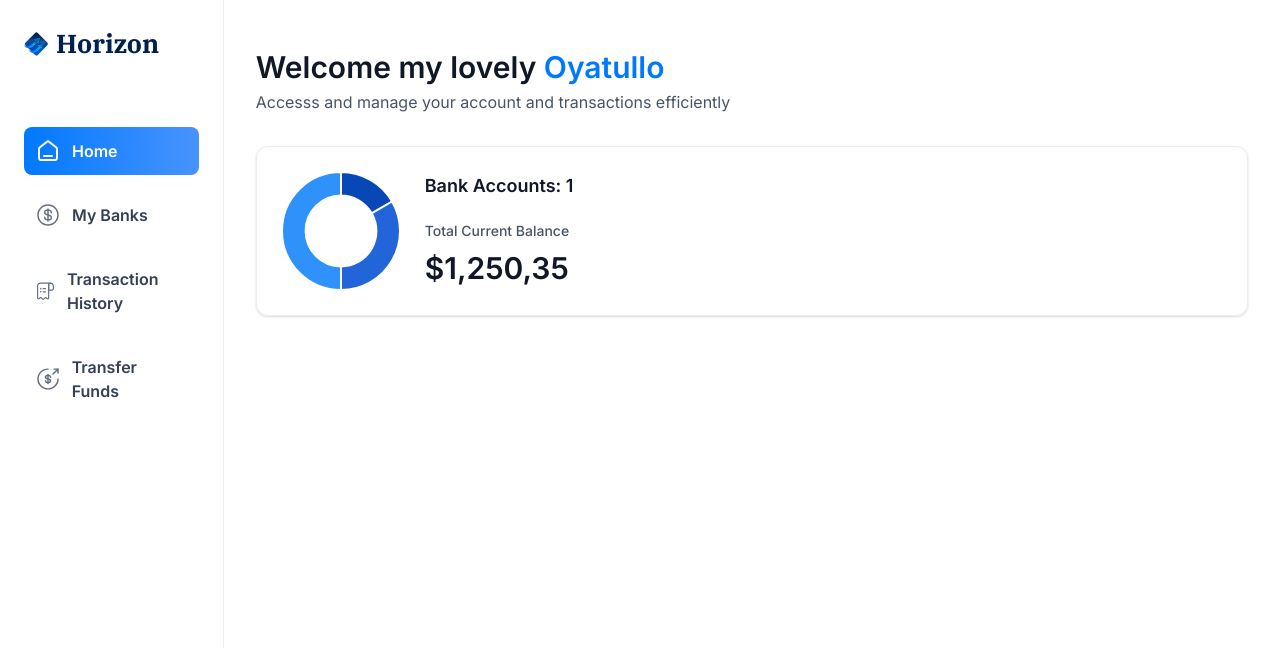
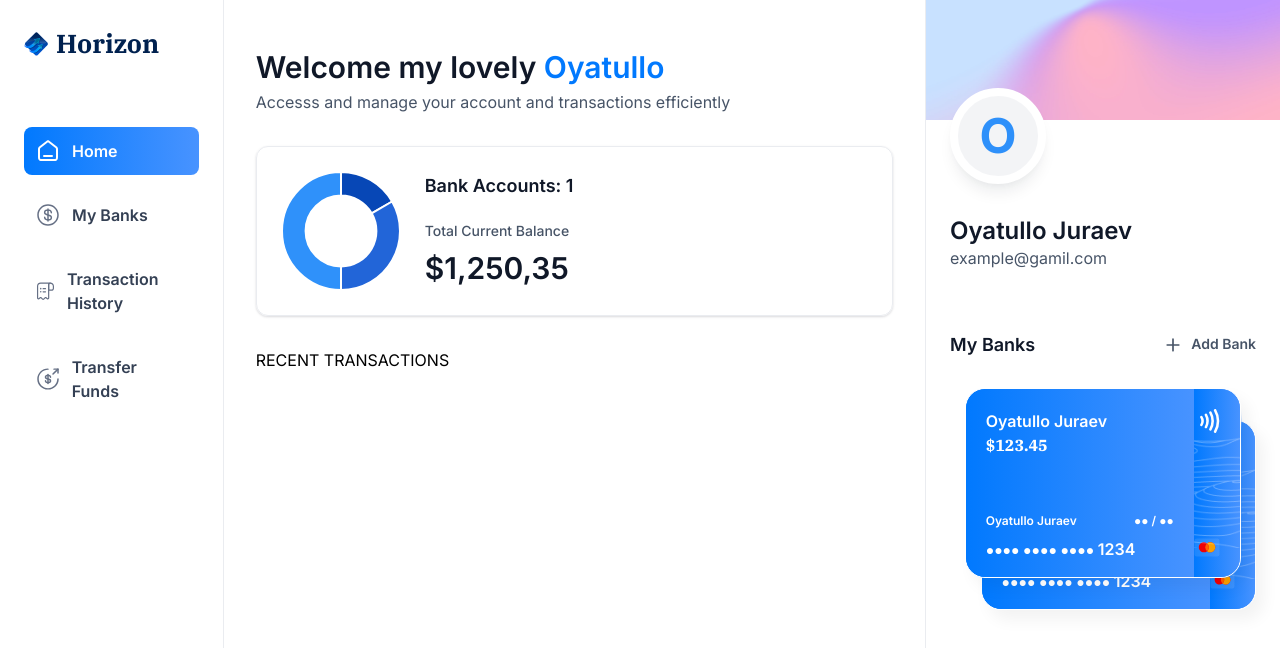
Before and after one commit to Fallingevil/bank-project, a Next.js app: page / in a window 1280 px wide. Shown: the top 648 px of the page. Built offline with nearby package versions, Linux system fonts and the light colour scheme.

Commit message:
Fix typo in Totalbalance

```diff
--- /dev/null
+++ b/app/(root)/my-banks/page.tsx
@@ -0,0 +1,7 @@
+import React from "react";
+
+const page = () => {
+  return <div>page</div>;
+};
+
+export default page;
--- a/app/(root)/page.tsx
+++ b/app/(root)/page.tsx
@@ -1,18 +1,23 @@
-import HeaderBox from '@/components/HeaderBox'
-import TotalBalanceBox from '@/components/TotalBalanceBox';
-import React from 'react'
+import HeaderBox from "@/components/HeaderBox";
+import RightSidebar from "@/components/RightSidebar";
+import TotalBalanceBox from "@/components/TotalBalanceBox";
+import React from "react";
 
 const Home = () => {
-  const loggedIn = { firstName: 'Oyatullo'};
+  const loggedIn = {
+    firstName: "Oyatullo",
+    lastName: "Juraev",
+    email: "example@gamil.com",
+  };
 
   return (
-    <section className='home'>
-      <div className='home-content'>
-        <header className='home-header'>
+    <section className="home">
+      <div className="home-content">
+        <header className="home-header">
           <HeaderBox
             type="greeting"
             title="Welcome my lovely"
-            user={loggedIn?.firstName || 'Guest'}
+            user={loggedIn?.firstName || "Guest"}
             subtext="Accesss and manage your account and transactions efficiently"
           />
 
@@ -22,9 +27,16 @@
             totalCurrentBalance={1250.35}
           />
         </header>
+        RECENT TRANSACTIONS
       </div>
+
+      <RightSidebar
+        user={loggedIn}
+        transactions={[]}
+        banks={[{ currentBalance: 123.45 }, { currentBalance: 678.9 }]}
+      />
     </section>
-  )
-}
+  );
+};
 
-export default Home
+export default Home;
--- /dev/null
+++ b/app/(root)/payment-transfer/page.tsx
@@ -0,0 +1,7 @@
+import React from "react";
+
+const Transfer = () => {
+  return <div>Transfer</div>;
+};
+
+export default Transfer;
--- /dev/null
+++ b/app/(root)/transaction-history/page.tsx
@@ -0,0 +1,7 @@
+import React from "react";
+
+const TransactionHistory = () => {
+  return <div>TransactionHistory</div>;
+};
+
+export default TransactionHistory;
--- /dev/null
+++ b/components/BankCard.tsx
@@ -0,0 +1,60 @@
+import { formatAmount } from "@/lib/utils";
+import Image from "next/image";
+import Link from "next/link";
+import React from "react";
+
+const BankCard = ({
+  account,
+  userName,
+  showBalance = true,
+}: CreditCardProps) => {
+  return (
+    <div className="flex flex-col ">
+      <Link href="/" className="bank-card">
+        <div className="bank-card_content">
+          <div>
+            <h1 className="text-16 font-semibold text-white">
+              {account.name || userName}
+            </h1>
+            <p className="font-ibm-plex-serif font-black text-white">
+              {formatAmount(account.currentBalance)}
+            </p>
+          </div>
+
+          <article className="flex flex-col gap-2">
+            <div className="flex justify-between">
+              <h1 className="text-12 font-semibold text-white">{userName}</h1>
+              <h2 className="text-12 font-semibold text-white">●● / ●●</h2>
+            </div>
+            <p className="text-14 font-semibold tracking[1.1px] text-white">
+              ●●●● ●●●● ●●●● <span className="text-16">1234</span>
+            </p>
+          </article>
+        </div>
+
+        <div className="bank-card_icon">
+          <Image src="/icons/Paypass.svg" height={24} width={20} alt="pay" />
+          <Image
+            src="/icons/mastercard.svg"
+            height={32}
+            width={45}
+            alt="mastercard"
+            className="ml-5"
+          />
+        </div>
+
+        <Image
+          src="/icons/Lines.png"
+          width={316}
+          height={190}
+          alt="Links"
+          className="absolute top-0 left-0"
+        />
+      </Link>
+
+      {/* COPY */}
+    </div>
+  );
+};
+
+export default BankCard;
--- /dev/null
+++ b/components/RightSidebar.tsx
@@ -0,0 +1,63 @@
+import Image from "next/image";
+import Link from "next/link";
+import React from "react";
+import BankCard from "./BankCard";
+
+const RightSidebar = ({ user, transactions, banks }: RightSidebarProps) => {
+  return (
+    <aside className="right-sidebar">
+      <section className="flex flex-col pb-8">
+        <div className="profile-banner" />
+        <div className="profile">
+          <div className="profile-img">
+            <span className="text-5xl font-bold text-blue-500">
+              {user.firstName[0]}
+            </span>
+          </div>
+
+          <div className="profile-details">
+            <h1 className="profile-name">
+              {user.firstName} {user.lastName}
+            </h1>
+            <p className="profile-email">{user.email}</p>
+          </div>
+        </div>
+      </section>
+
+      <section className="banks">
+        <div className="flex w-full justify-between">
+          <h2 className="header-2">My Banks</h2>
+          <Link href="/" className="flex gap-2">
+            <Image src="/icons/plus.svg" width={20} height={20} alt="plus" />
+            <h2 className="text-14 font-semibold text-gray-600">Add Bank</h2>
+          </Link>
+        </div>
+
+        {banks?.length > 0 && (
+          <div className="relative flex flex-1 flex-col items-center justify-center gap-5">
+            <div className="relative z-10">
+              <BankCard
+                key={banks[0].$id}
+                account={banks[0]}
+                userName={`${user.firstName} ${user.lastName}`}
+                showBalance={false}
+              />
+            </div>
+            {banks[1] && (
+              <div className="absolute right-0 top-8 z-0 w-[90%]">
+                <BankCard
+                  key={banks[1].$id}
+                  account={banks[1]}
+                  userName={`${user.firstName} ${user.lastName}`}
+                  showBalance={false}
+                />
+              </div>
+            )}
+          </div>
+        )}
+      </section>
+    </aside>
+  );
+};
+
+export default RightSidebar;
```
